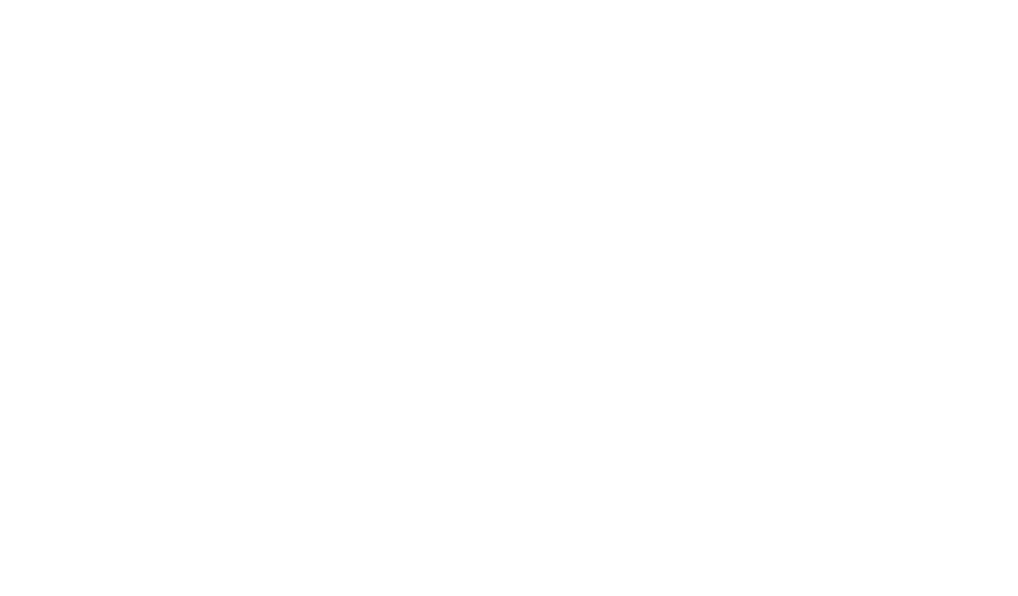
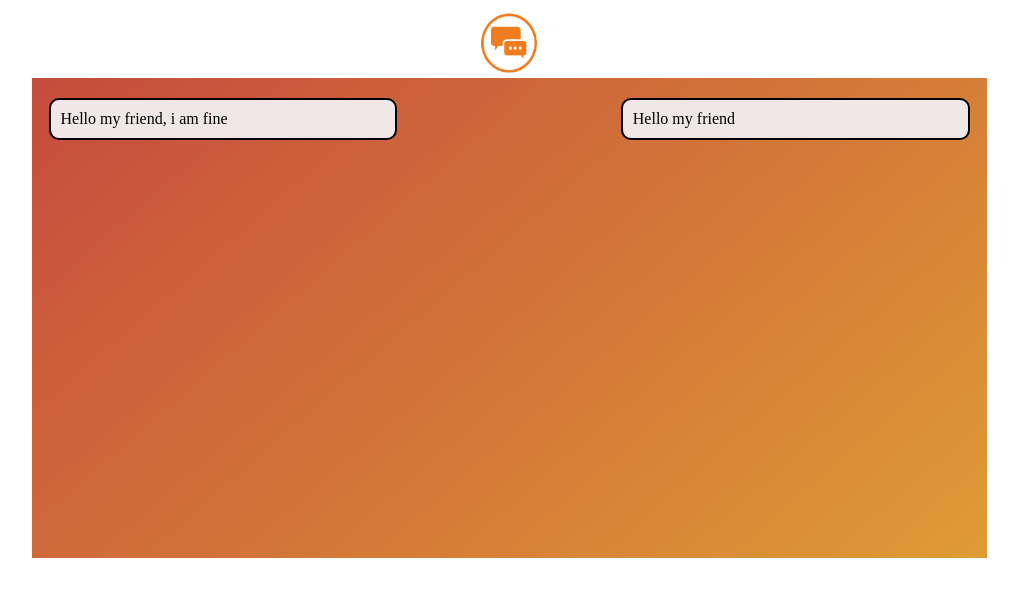
Before and after one commit to bhaskar0507/2-way-response-app, a plain HTML site: page index.html in a window 1280 px wide. Shown: the whole page, without its empty margins (131-1149 px from the left). Drawn offline with Linux system fonts and the light colour scheme.

Commit message:
basic html page and styling in process

```diff
--- /dev/null
+++ b/css/style.css
@@ -0,0 +1,47 @@
+
+.logo{
+    display:block;
+    margin:auto;
+    width:100px;
+    height:70px;
+}
+
+/* Contains our all the messages---- */
+.container{
+    max-width: 955px;
+    margin:auto;
+    background: rgb(193, 62, 62);
+  background: linear-gradient(
+    139deg,
+    rgb(193, 62, 62, 1) 0%,
+    rgb(230, 179, 50, 1) 100%
+  );
+  overflow-x: hidden;
+  background-repeat: no-repeat;
+  background-size: cover;
+  background-position: center;
+  background-attachment: fixed;
+  height:60vh;
+}
+
+/* Contains Message of every individual--- */
+.message{
+background-color:rgb(241, 231, 231);
+width:34%;
+padding:10px;
+margin:20px 17px;
+border:2px solid black;
+border-radius:10px;
+}
+
+.left{
+    float:left;
+    clear:left;
+
+}
+
+.right{
+    float:right;
+    clear:right;
+
+}
--- a/index.html
+++ b/index.html
@@ -5,9 +5,16 @@
     <meta http-equiv="X-UA-Compatible" content="IE=edge">
     <meta name="viewport" content="width=device-width, initial-scale=1.0">
     <title>Group Chat App</title>
-
+    <script src="JS/client.js"></script>
+    <link rel="stylesheet" href="css/style.css">
 </head>
 <body>
-
+    <nav>
+        <img class="logo" src="logo.png" alt="LOADING">
+    </nav>
+    <div class="container">
+    <div class="message right">Hello my friend</div>
+    <div class="message left">Hello my friend, i am fine</div>
+    </div>
 </body>
 </html>
```
Also changed, not shown: JS/client.js (added), logo.png (added).
